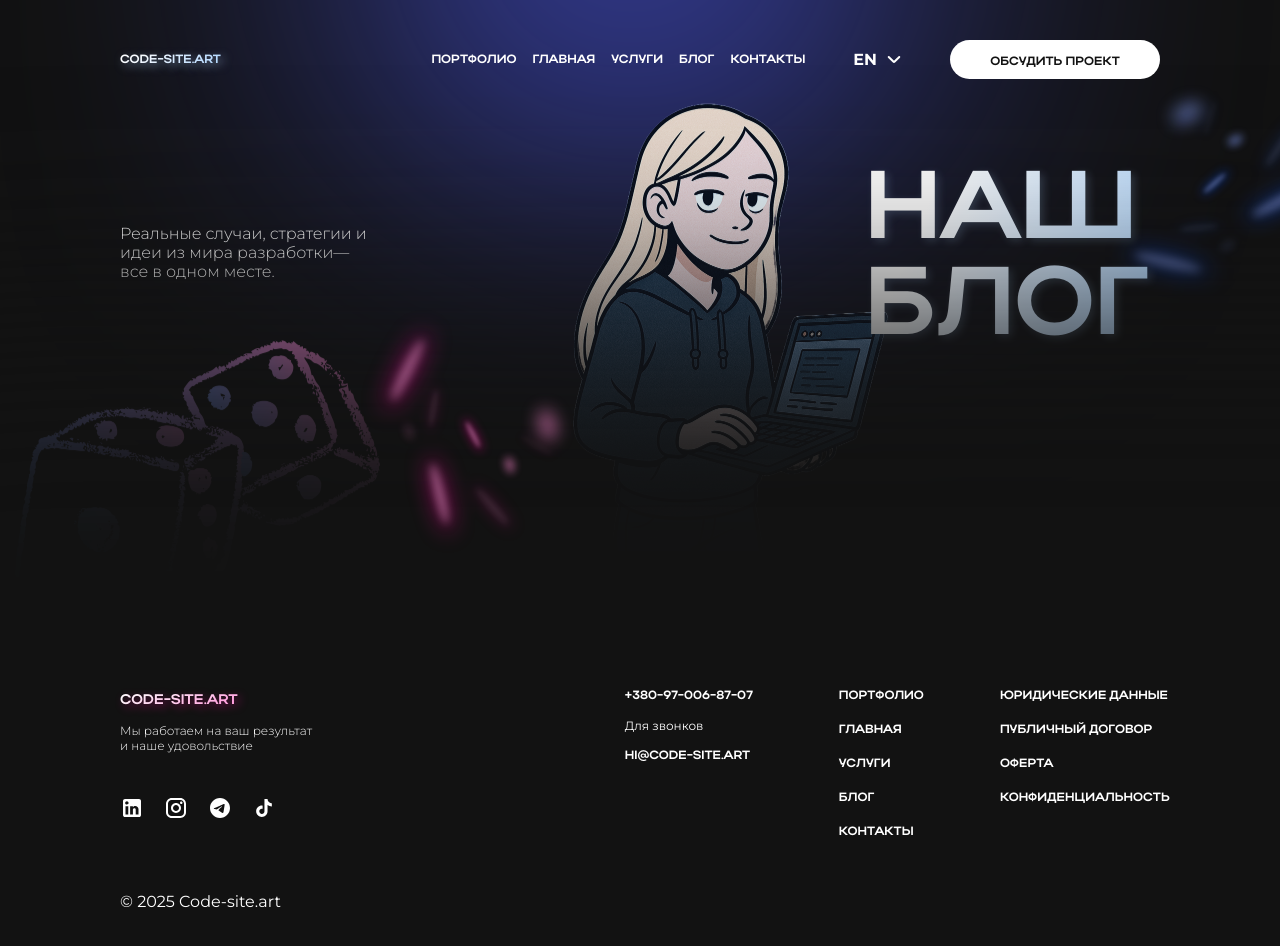
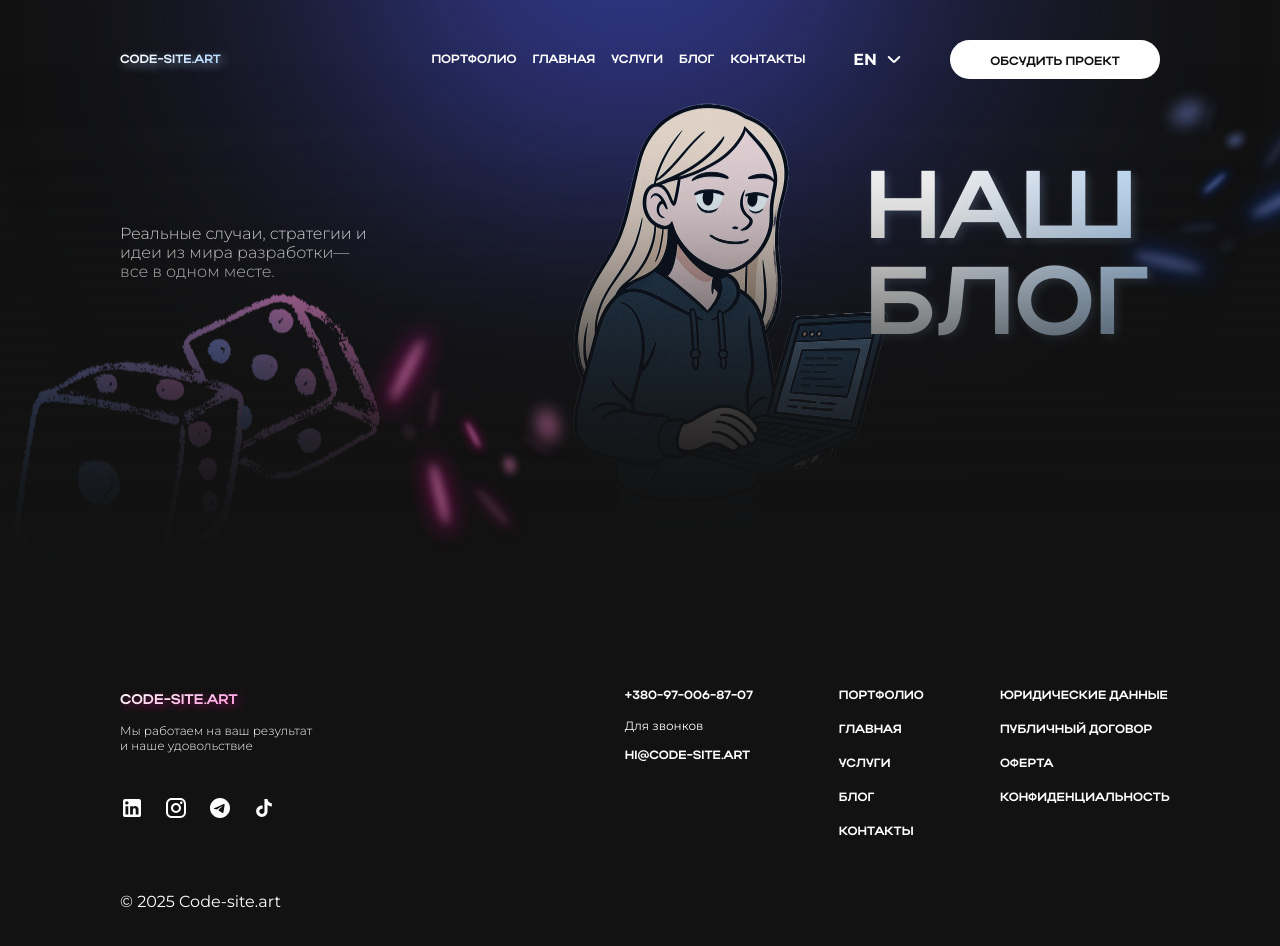
Before and after one commit to cyanidium-dev/code-site-frontend, a Next.js app: page /en/blog in a window 1280 px wide. Shown: the top 946 px of the page. Built offline with nearby package versions, Linux system fonts and the light colour scheme.

Commit message:
updated parallax

```diff
--- a/src/components/blogPage/hero/HeroDecorations.tsx
+++ b/src/components/blogPage/hero/HeroDecorations.tsx
@@ -17,6 +17,8 @@ export default function HeroDecorations() {
   // Швидкий параллакс (рухається швидше)
   const fastY = useTransform(scrollYProgress, [0, 1], [120, -120]);
 
+  const middleY = useTransform(scrollYProgress, [0, 1], [-60, 0]);
+
   // Повільний параллакс (рухається повільніше)
   const slowY = useTransform(scrollYProgress, [0, 1], [-120, 120]);
 
@@ -24,7 +26,7 @@ export default function HeroDecorations() {
     <div ref={sectionRef} className="absolute inset-0 pointer-events-none">
       <motion.div
         style={{ y: slowY }}
-        className="absolute top-[344px] lg:top-15 left-[calc(50%-177px)] lg:left-[calc(50%-97px)] w-[353px] h-auto aspect-[353/530]"
+        className="absolute top-[344px] lg:top-15 left-[calc(50%-177px)] xl:left-[calc(50%-97px)] w-[353px] h-auto aspect-[353/530]"
       >
         <motion.div
           initial="hidden"
@@ -86,7 +88,7 @@ export default function HeroDecorations() {
       </motion.div>
 
       <motion.div
-        style={{ y: slowY }}
+        style={{ y: middleY }}
         className="absolute -z-10 top-[385px] lg:top-[318px] right-[calc(50%-213px)] lg:right-auto lg:left-[calc(50%-625px)] w-[255px] lg:w-[365px] h-auto aspect-[365/283]"
       >
         <motion.div
@@ -94,7 +96,7 @@ export default function HeroDecorations() {
           whileInView="visible"
           exit="exit"
           viewport={{ once: true, amount: 0.1 }}
-          variants={fadeInAnimation({ delay: 0.7, scale: 0.95 })}
+          variants={fadeInAnimation({ delay: 1.1, scale: 0.95 })}
         >
           <Image
             src="/images/blogPage/hero/dices.png"
```
